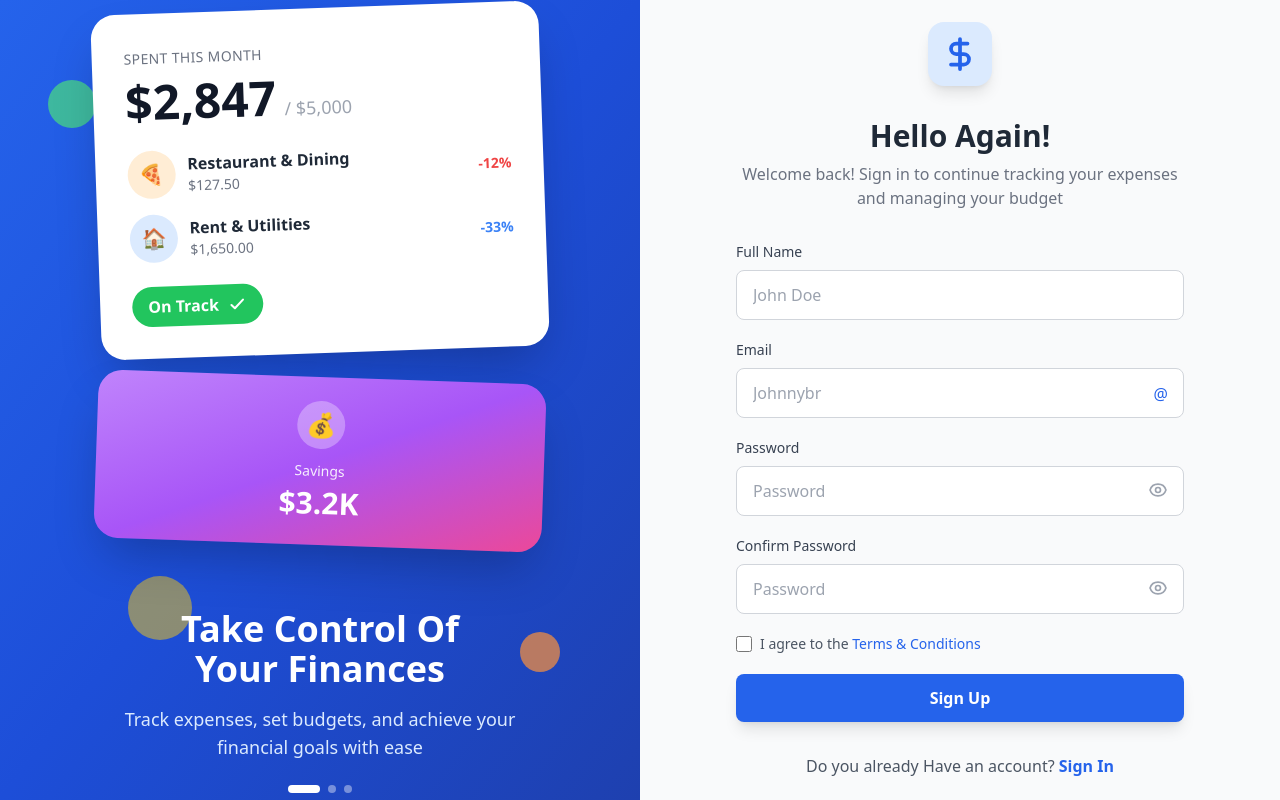
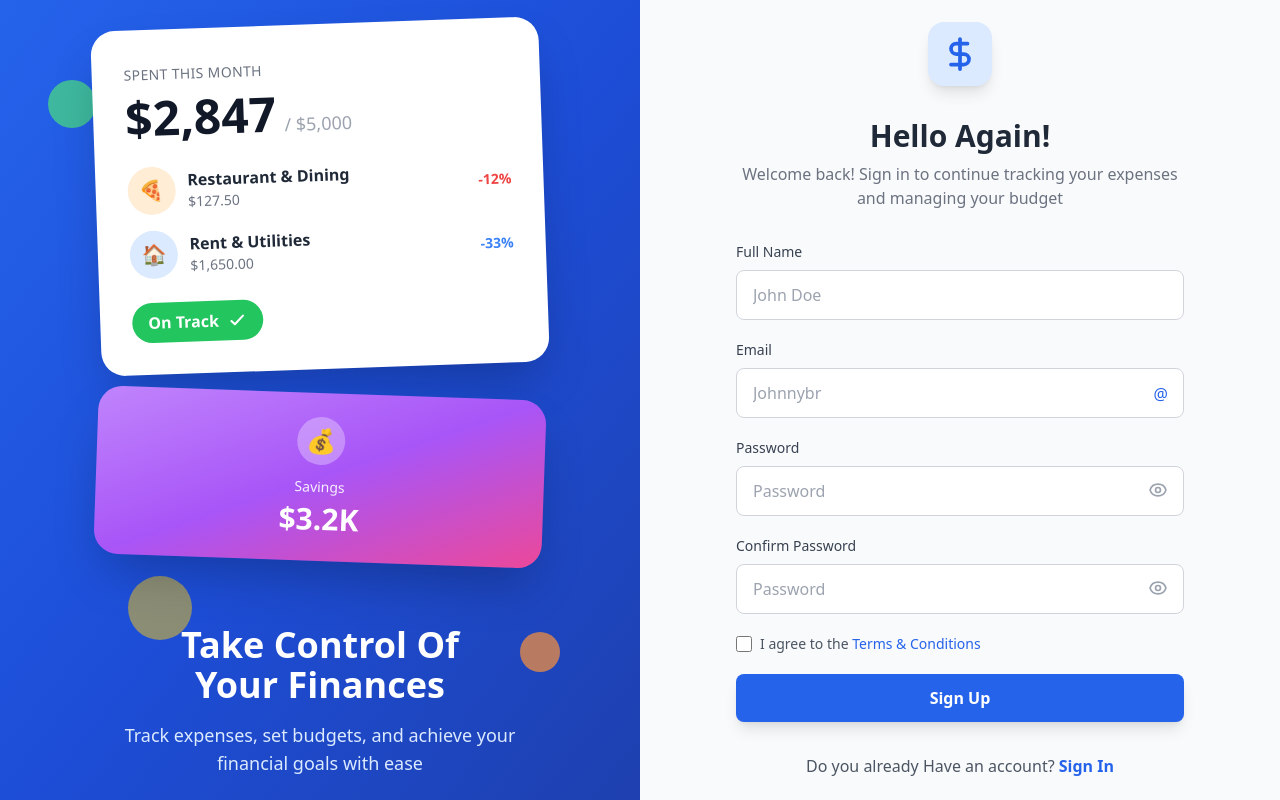
Before and after one commit to Sadeepa-D/Expense-Tracker-With-MERN, a React (Vite) app in the folder Frontend/Expense-Tracker/: page /register in a window 1280 px wide. Built offline with nearby package versions, Linux system fonts and the light colour scheme.

Commit message:
gui balancing login and sign up

```diff
--- a/Frontend/Expense-Tracker/src/pages/login.jsx
+++ b/Frontend/Expense-Tracker/src/pages/login.jsx
@@ -141,13 +141,6 @@ export default function LoginPage() {
             <br />
             your financial goals with ease
           </p>
-
-          {/* Pagination Dots */}
-          <div className="flex justify-center gap-2 mt-6">
-            <div className="w-2 h-2 bg-white rounded-full"></div>
-            <div className="w-2 h-2 bg-blue-400 rounded-full"></div>
-            <div className="w-2 h-2 bg-blue-400 rounded-full"></div>
-          </div>
         </div>
       </div>
 
--- a/Frontend/Expense-Tracker/src/pages/register.jsx
+++ b/Frontend/Expense-Tracker/src/pages/register.jsx
@@ -22,7 +22,7 @@ export default function ExpenseTrackerSignup() {
   };
 
   return (
-    <div className="flex h-screen select-text">
+    <div className="flex h-screen select-text h-auto">
       {/* Left Side - Hero Section */}
       <div className="hidden lg:flex lg:w-1/2 bg-gradient-to-br from-blue-600 via-blue-700 to-blue-800 relative overflow-hidden">
         {/* Decorative Elements */}
@@ -132,11 +132,6 @@ export default function ExpenseTrackerSignup() {
               Track expenses, set budgets, and achieve your financial goals with
               ease
             </p>
-            <div className="flex gap-2 justify-center mt-6">
-              <div className="w-8 h-2 bg-white rounded-full"></div>
-              <div className="w-2 h-2 bg-white bg-opacity-40 rounded-full"></div>
-              <div className="w-2 h-2 bg-white bg-opacity-40 rounded-full"></div>
-            </div>
           </div>
         </div>
       </div>
@@ -163,7 +158,7 @@ export default function ExpenseTrackerSignup() {
           </div>
 
           {/* Signup Form */}
-          <div className="space-y-5">
+          <form className="space-y-5">
             {/* Name Input */}
             <div>
               <label className="block text-sm font-medium text-gray-700 mb-2 select-text">
@@ -343,7 +338,7 @@ export default function ExpenseTrackerSignup() {
             </button>
 
             {/* Google Sign In */}
-          </div>
+          </form>
 
           {/* Login Link */}
           <p className="text-center mt-8 text-gray-600 select-text">
```
